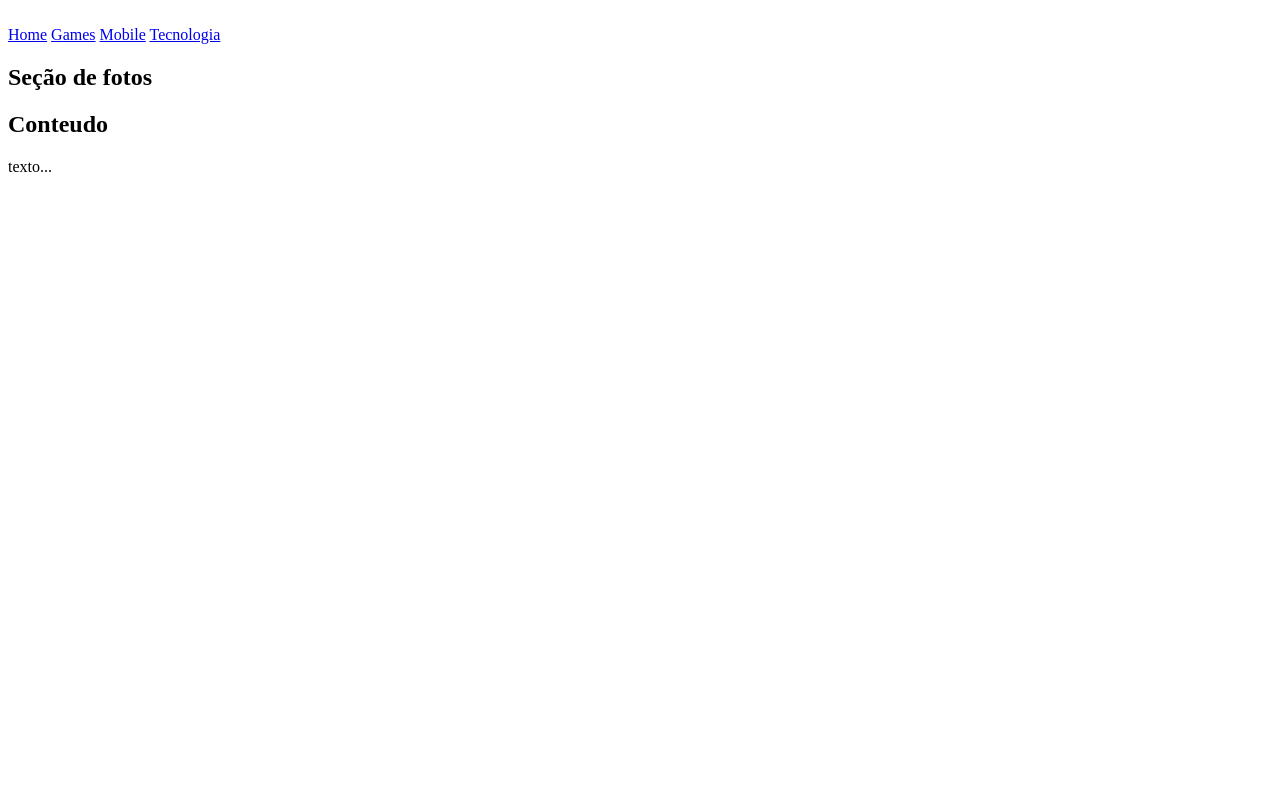
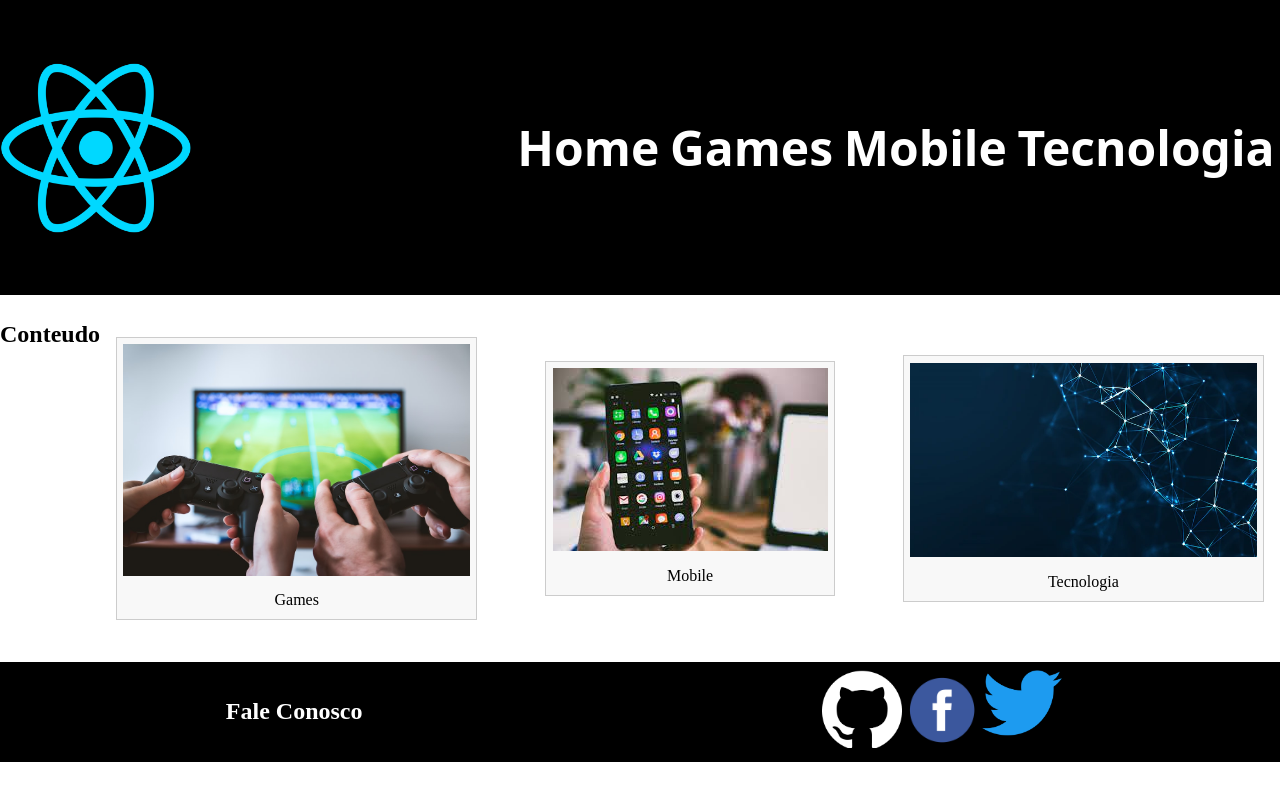
Before and after one commit to gustavobernardo25/Checkpoint-RWD-2, a plain HTML site: page CP2/index.html in a window 1280 px wide. Drawn offline with Linux system fonts and the light colour scheme.

Commit message:
Estilização Cabecalho, Conteudo e Footer da Home

```diff
--- /dev/null
+++ b/CP2/css/cabecalho.css
@@ -0,0 +1,31 @@
+.cabecalho{
+    display: flex;
+    justify-content: space-between;
+    align-items: center;
+    background-color: #000000;
+    width: 100%;
+    height: 100%;
+}
+.cabecalho nav{
+    display: flex;
+    width: 60%;
+    height: 100%;
+    justify-content: space-around;
+}
+.cabecalho a {
+    text-decoration: none;
+    color: #fff;
+    font-size: 3em;
+    font-family: system-ui, -apple-system, BlinkMacSystemFont, 'Segoe UI', Roboto, Oxygen, Ubuntu, Cantarell, 'Open Sans', 'Helvetica Neue', sans-serif;
+    font-weight: 700;
+    padding: 15% 0;
+}
+.cabecalho img{
+    width: 15%;
+    display: block;
+    max-width: 30%;
+}
+.cabecalho a:hover{
+color: #000000;
+background-color: #fff;
+}
--- /dev/null
+++ b/CP2/css/conteudo.css
@@ -0,0 +1,36 @@
+.conteudo {
+    display: flex;
+    flex-wrap: wrap;
+    margin: 2% 0;
+
+  }
+
+  .conteudo>article{
+    margin:1em;
+    justify-content: space-evenly;
+    align-items: center;
+    font: 300;
+    display: flex;
+    flex-grow: 1;
+    flex-shrink: 1;
+    flex-basis: 300px;
+  }
+
+  .conteudo>article img {
+    max-width: 100%;
+    display: block;
+    display:table;
+    background: #f8f8f8;
+    border: 1px solid #ccc;
+    border-bottom:0;
+    padding: .4em;
+
+  }
+  .conteudo>article figcaption{
+    background: #f8f8f8;
+    text-align: center;
+    font-size:1em;
+    padding:.6em .4em;
+    border: 1px solid #ccc;
+    border-top:0;
+  }
--- /dev/null
+++ b/CP2/css/rodape.css
@@ -0,0 +1,17 @@
+.rodape{
+    display: flex;
+    justify-content: space-around;
+    align-items: center;
+    background-color: #000000;
+}
+.rodape>nav>a>img{
+    width: 5em;
+    margin: 10%;
+}
+.rodape>nav{
+    display: flex;
+    justify-content: space-around;
+}
+.rodape>h2{
+    color: #fff;
+}
--- /dev/null
+++ b/CP2/css/style.css
@@ -0,0 +1,8 @@
+@import url("./cabecalho.css");
+@import url("./conteudo.css");
+@import url("./rodape.css");
+*{
+    margin: 0;
+    padding: 0;
+    box-sizing: border-box;
+}
--- a/CP2/index.html
+++ b/CP2/index.html
@@ -6,12 +6,13 @@
     <meta http-equiv="X-UA-Compatible" content="IE=edge">
     <meta name="viewport" content="width=device-width, initial-scale=1.0">
     <title>Home</title>
+    <link rel="stylesheet" href="css/style.css">
 </head>
 
 <body>
 
     <header class="cabecalho">
-        <img src="#" alt="">
+        <img src="./img/React_logo_logotype_emblem-700x626.png" alt="Logo site">
         <nav>
             <a href="#">Home</a>
             <a href="#">Games</a>
@@ -19,21 +20,39 @@
             <a href="#">Tecnologia</a>
         </nav>
     </header>
-    <h2>Seção de fotos</h2>
     <section class="conteudo">
         <h2>Conteudo</h2>
-        <p>texto...</p>
-        <figure>
-            <img src="" alt="">
-            <figcaption></figcaption>
-        </figure>
+        <article>
+            <figure>
+                <img src="img/photo-1493711662062-fa541adb3fc8.jpeg" alt="Imagem Games">
+                <figcaption>Games</figcaption>
+            </figure>
+        </article>
+        <article>
+            <figure>
+                <img src="img/baixados.jpeg" alt="Imagem Mobile">
+                <figcaption>Mobile</figcaption>
+            </figure>
+        </article>
+        <article>
+            <figure>
+                <img src="img/conceito-de-rede-abstrata-de-comunicacao-e-tecnologia_34629-641.webp" alt="">
+                <figcaption>Tecnologia</figcaption>
+            </figure>
+        </article>
     </section>
-    <footer>
-        <h2></h2>
+    <footer class="rodape">
+        <h2>Fale Conosco</h2>
         <nav>
-            <a href=""><img src="#" alt=""></a>
-            <a href=""><img src="#" alt=""></a>
-            <a href=""><img src="#" alt=""></a>
+            <a href="">
+                <img src="./img/github-mark-white.png" alt="Logo Github">
+            </a>
+            <a href="">
+                <img src="./img/image_preview.png" alt="Logo Facebook">
+            </a>
+            <a href="">
+                <img src="./img/2021 Twitter logo - blue.png" alt="Logo Twitter">
+            </a>
         </nav>
     </footer>
 </body>
```
Also changed, not shown: CP2/css/syle.css (deleted), CP2/img/2021 Twitter logo - blue.png (added), CP2/img/React_Hero.png (deleted), CP2/img/React_logo_logotype_emblem-700x626.png (added), CP2/img/baixados.jpeg (added), CP2/img/conceito-de-rede-abstrata-de-comunicacao-e-tecnologia_34629-641.webp (added), CP2/img/photo-1493711662062-fa541adb3fc8.jpeg (added).
